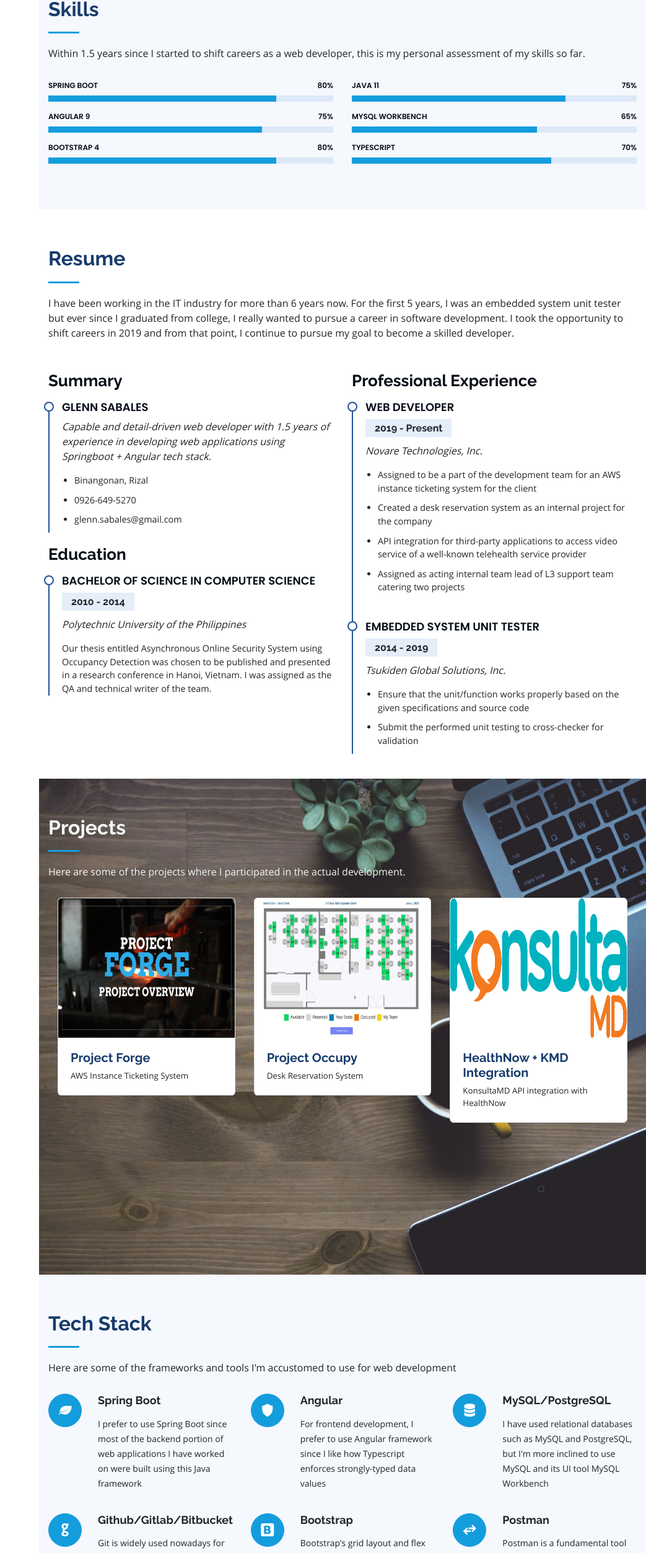
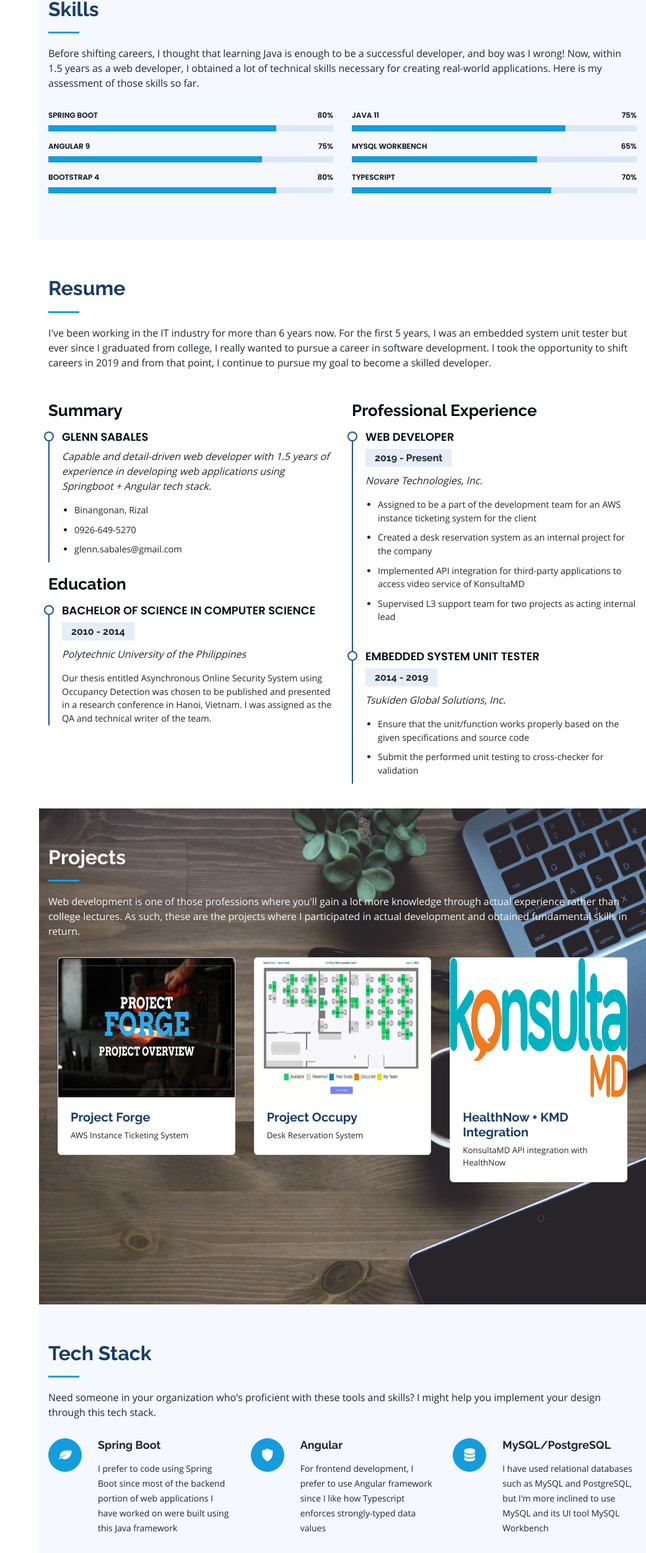
Before and after one commit to gsabales/portfolio, an Angular app: page / in a window 1280 px wide. Shown: the part 1486-3991 px from the top of the page at 62% size, without its empty margins (237-1280 px from the left). Built offline with nearby package versions, Linux system fonts and the light colour scheme; no server answers.

Commit message:
Revised paragraphs

```diff
--- a/src/app/app.component.html
+++ b/src/app/app.component.html
@@ -95,7 +95,11 @@
           <div class="container">
             <section class="section-title pt-0">
               <h2>Skills</h2>
-              <p>Within 1.5 years since I started to shift careers as a web developer, this is my personal assessment of my skills so far.</p>
+              <p>
+                Before shifting careers, I thought that learning Java is enough to be a successful developer, and boy
+                was I wrong! Now, within 1.5 years as a web developer, I obtained a lot of technical skills necessary
+                for creating real-world applications. Here is my assessment of those skills so far.
+              </p>
             </section>
 
             <div class="row skills-content">
@@ -156,7 +160,7 @@
           <div class="container">
             <section class="section-title pt-0">
               <h2>Resume</h2>
-              <p>I have been working in the IT industry for more than 6 years now. For the first 5 years, I was an embedded system unit tester but
+              <p>I've been working in the IT industry for more than 6 years now. For the first 5 years, I was an embedded system unit tester but
                  ever since I graduated from college, I really wanted to pursue a career in software development. I took the opportunity to shift
                  careers in 2019 and from that point, I continue to pursue my goal to become a skilled developer.
               </p>
@@ -199,8 +203,8 @@
                   <ul>
                     <li>Assigned to be a part of the development team for an AWS instance ticketing system for the client</li>
                     <li>Created a desk reservation system as an internal project for the company</li>
-                    <li>API integration for third-party applications to access video service of a well-known telehealth service provider</li>
-                    <li>Assigned as acting internal team lead of L3 support team catering two projects</li>
+                    <li>Implemented API integration for third-party applications to access video service of KonsultaMD</li>
+                    <li>Supervised L3 support team for two projects as acting internal lead</li>
                   </ul>
                 </div>
                 <div class="resume-item">
@@ -222,7 +226,11 @@
           <div class="container portfolio-section">
             <section class="section-title pt-0">
               <h2>Projects</h2>
-              <p>Here are some of the projects where I participated in the actual development.</p>
+              <p>
+                Web development is one of those professions where you'll gain a lot more knowledge through actual experience
+                rather than college lectures. As such, these are the projects where I participated in actual development and
+                obtained fundamental skills in return.
+              </p>
             </section>
 
             <div class="container">
@@ -267,14 +275,15 @@
           <div class="container services-section">
             <section class="section-title pt-0">
               <h2>Tech Stack</h2>
-              <p>Here are some of the frameworks and tools I'm accustomed to use for web development</p>
+              <p>Need someone in your organization who's proficient with these tools and skills? I might help you implement
+              your design through this tech stack.</p>
             </section>
 
             <div class="row">
               <div class="col-lg-4 col-md-6 icon-box" data-aos="fade-in-left-1">
                 <div class="icon"><i class="icofont-leaf"></i></div>
                 <h4 class="title">Spring Boot</h4>
-                <p class="description">I prefer to use Spring Boot since most of the backend portion of
+                <p class="description">I prefer to code using Spring Boot since most of the backend portion of
                 web applications I have worked on were built using this Java framework</p>
               </div>
               <div class="col-lg-4 col-md-6 icon-box" data-aos="fade-in-left-2">
@@ -292,20 +301,20 @@
               <div class="col-lg-4 col-md-6 icon-box" data-aos="fade-in-right-1">
                 <div class="icon"><i class="icofont-github"></i></div>
                 <h4 class="title">Github/Gitlab/Bitbucket</h4>
-                <p class="description">Git is widely used nowadays for version control and I use this as well. For code repositories,
-                  I use Github for my side projects and Gitlab/Bitbucket for company projects</p>
+                <p class="description">I think Git is such a staple in web development nowadays especially if you work as a team.
+                  For code repositories, I use Github for my side projects and Gitlab/Bitbucket for company projects</p>
               </div>
               <div class="col-lg-4 col-md-6 icon-box" data-aos="fade-in-right-2">
                 <div class="icon"><i class="icofont-bootstrap"></i></div>
                 <h4 class="title">Bootstrap</h4>
-                <p class="description">Bootstrap's grid layout and flex properties helped me a lot in a UI/UX perspective. Until now,
+                <p class="description">Bootstrap's grid layout and flex properties helped me a lot in web designing. Until now,
                 I consider this UI/UX library a life-saver</p>
               </div>
               <div class="col-lg-4 col-md-6 icon-box" data-aos="fade-in-right-3">
-                <div class="icon"><i class="icofont-exchange"></i></div>
-                <h4 class="title">Postman</h4>
-                <p class="description">Postman is a fundamental tool for creating and testing APIs. I primarily use this as well
-                for API-level development</p>
+                <div class="icon"><i class="icofont-code"></i></div>
+                <h4 class="title">IntelliJ/Postman</h4>
+                <p class="description">IntelliJ IDEA is my preferred IDE for coding due to its nice features. As for API development,
+                  Postman is a must-have for API creation and testing</p>
               </div>
             </div>
           </div>
--- a/src/app/app.component.ts
+++ b/src/app/app.component.ts
@@ -53,8 +53,8 @@
     this.projectOccupy = new Project(
       'Project Occupy',
       'Desk Reservation System',
-      'An internal desk reservation system project built in Angular and Springboot. This is where I honed my front-end ' +
-      'development skills since this is project is UI/UX intensive.',
+      'An internal desk reservation system project built in Angular and Springboot. This is where I practiced my front-end ' +
+      'development skills since this application is UI/UX intensive.',
       'assets/images/occupy-img.png'
     );
     this.healthNow = new Project(
```
